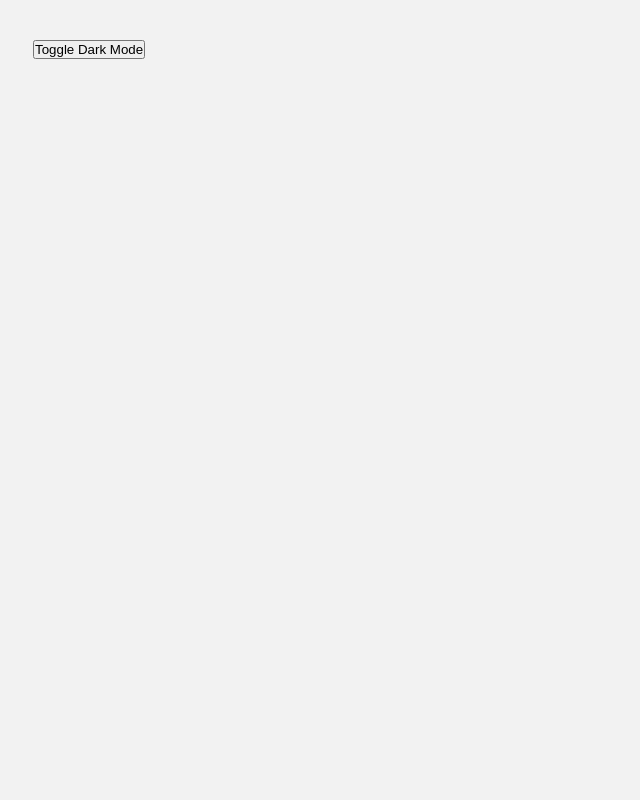
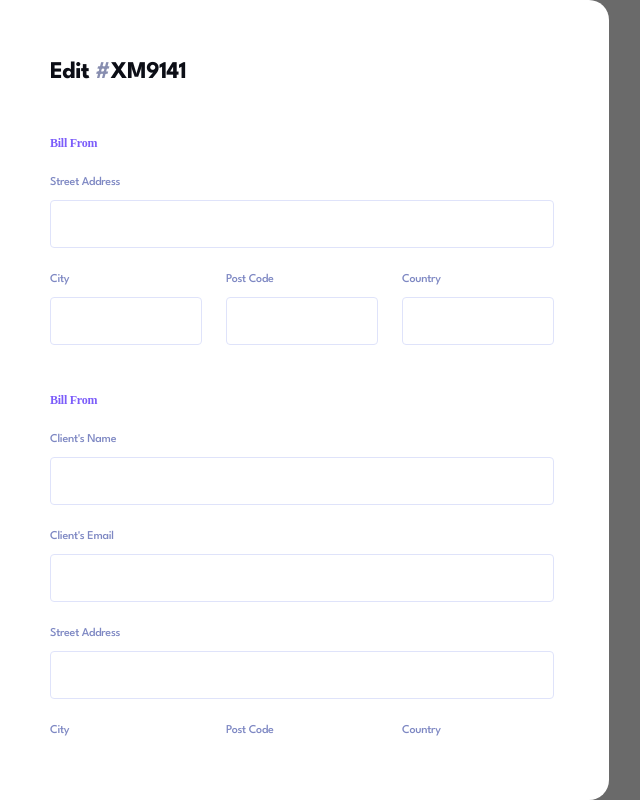
Before and after one commit to bliss-armah/invoice-app, a React (Vite) app: page / in a window 1280 px wide. Shown: the whole page, without its empty margins (31-671 px from the left). Built offline with nearby package versions, Linux system fonts and the light colour scheme.

Commit message:
invoice edit form styled

```diff
--- a/src/App.jsx
+++ b/src/App.jsx
@@ -1,4 +1,5 @@
 import { useState } from "react";
+import Edit from "./components/editInvoiceForm/Edit";
 
 function App() {
   // Darkmode Effect
@@ -9,14 +10,14 @@ function App() {
 
   return (
     <div className={`App ${darkMode ? 'dark' : 'light'}`}>
-
-      {/* Darkmode button */}
+{/*
       <button
         style={{ position: "absolute", top: "5%", left: "5%", zIndex: "200" }}
         onClick={toggleDarkMode}
       >
         Toggle Dark Mode
-      </button>
+      </button> */}
+      <Edit/>
 
     </div>
   );
--- /dev/null
+++ b/src/components/cartItem/cart.css
@@ -0,0 +1,52 @@
+
+.items-title{
+    margin-top: 35px;
+    font-style: normal;
+font-weight: 700;
+font-size: 18px;
+line-height: 32px;
+letter-spacing: -0.375px;
+color: #777F98;
+}
+h5{
+    text-transform: capitalize;
+}
+.headings{
+    display: grid;
+    grid-template-columns: 241px 46px 56px 56px;
+    gap: 16px;
+
+}
+.mag{
+    margin-left: 24px;
+}
+
+.item-inputs{
+    display: grid;
+    grid-template-columns: 214px 46px 100px 96px;
+    gap: 16px;
+    margin-bottom: 2px;
+}
+
+.item-text{
+    display: flex;
+    justify-content: space-between;
+    align-items: center;
+}
+
+.item-btn{
+    width: 100%;
+    height: 48px;
+    margin-top: 18px;
+    border: none;
+    border-radius: 24px;
+    background: var( --color-background);
+    font-style: normal;
+font-weight: 700;
+font-size: 12px;
+line-height: 15px;
+text-align: center;
+text-transform: capitalize;
+letter-spacing: -0.25px;
+color: var(--color-light-purple-gray);
+}
--- /dev/null
+++ b/src/components/cartItem/index.jsx
@@ -0,0 +1,42 @@
+import React from 'react'
+import './cart.css'
+import bin from "../../../public/assets/icon-delete.svg"
+
+
+const index = () => {
+  return (
+    <div>
+        <h4 className='items-title'>Item List</h4>
+         <div className="item">
+            <div className="headings">
+                <h5 className='form-title'>item name</h5>
+                <h5 className='form-title'>qty.</h5>
+                <h5 className='form-title'>price</h5>
+                <h5 className=' form-title mag' >total</h5>
+            </div>
+
+            <div className="item-inputs">
+                <input type="text" />
+                <input type="text" />
+                <input type="text" />
+                <div className="item-text">
+                    <h4>156.00</h4>
+                    <img src={bin} alt="" />
+                </div>
+            </div>
+            <div className="item-inputs">
+                <input type="text" />
+                <input type="text" />
+                <input type="text" />
+                <div className="item-text">
+                    <h4>400.00</h4>
+                    <img src={bin} alt="" />
+                </div>
+            </div>
+            <button className='item-btn'>+ add new item</button>
+        </div>
+    </div>
+  )
+}
+
+export default index
--- /dev/null
+++ b/src/components/editInvoiceForm/Edit.css
@@ -0,0 +1,126 @@
+main{
+    width: 100vw;
+    height: 100vh;
+    background: rgba(0, 0, 0, 0.561);
+
+}
+
+.container {
+width: 50%;
+height: 100%;
+background: var(--color-white);
+border-radius: 0px 20px 20px 0px;
+display: flex;
+justify-content: flex-end;
+}
+.form-content {
+    margin: 56px 20px 56px;
+    display: flex;
+    flex-direction: column;
+}
+
+.title{
+    font-style: normal;
+font-weight: 700;
+font-size: 24px;
+line-height: 32px;
+margin-left: 159px;
+
+letter-spacing: -0.5px;
+
+color: #0C0E16;
+}
+
+
+
+.form-container{
+    margin-left: 159px;
+    padding-right: 35px;
+    height: 98%;
+    overflow-y: scroll;
+
+}
+.titleh{
+    color: var(--color-purple-gray);
+}
+
+.bill-form-container{
+    margin-top: 48px;
+    width: 504px;
+}
+
+.form-title-head{
+    font-family: 'Spartan';
+font-style: normal;
+font-weight: 700;
+font-size: 12px;
+line-height: 15px;
+letter-spacing: -0.25px;
+color: var(--color-purple);
+text-transform: capitalize;
+}
+.form-title{
+    font-style: normal;
+font-weight: 500;
+font-size: 12px;
+line-height: 15px;
+letter-spacing: -0.25px;
+color: var(--color-light-purple-gray);
+text-transform: capitalize;
+margin-top: 24px;
+}
+
+input{
+    width: 100%;
+    height: 48px;
+    margin-top: 10px;
+    background: #FFFFFF;
+border: 1px solid var(--color-light);
+border-radius: 4px;
+font-weight: 700;
+font-size: 12px;
+line-height: 15px;
+letter-spacing: -0.25px;
+color: #0C0E16;
+text-transform: uppercase;
+padding: 15px;
+}
+input:focus {
+	outline: none;
+  	border: 1px solid var(--color-light-purple);
+}
+
+.address{
+    display: flex;
+    justify-content: space-between;
+}
+
+.address input{
+    width: 152px;
+}
+.invoice{
+    margin-top: 48px;
+    width: 504px;
+}
+.invoice-row{
+    display: flex;
+    justify-content: space-between;
+}
+input[type="date"]{
+width: 240px;
+}
+select{
+    width: 240px;
+    height: 48px;
+    margin-top: 10px;
+    background: #FFFFFF;
+border: 1px solid var(--color-light);
+border-radius: 4px;
+font-weight: 700;
+font-size: 12px;
+line-height: 15px;
+letter-spacing: -0.25px;
+color: #0C0E16;
+text-transform: uppercase;
+padding: 15px;
+}
--- /dev/null
+++ b/src/components/editInvoiceForm/Edit.jsx
@@ -0,0 +1,88 @@
+import React from 'react'
+import './Edit.css'
+import Cartitem from '../cartItem'
+
+const Edit = () => {
+  return (
+    <main>
+        <section className="container">
+            <div className="form-content">
+
+
+        <h4 className='title'>Edit <span className='titleh'>#</span>XM9141</h4>
+        <form className='form-container'>
+        <div className="bill-form-container">
+        <h4 className='form-title-head'>bill from</h4>
+        <p className='form-title'>street address</p>
+        <input type="text"  />
+        <div className="address">
+            <div>
+            <p className='form-title'>city</p>
+        <input type="text"  />
+            </div>
+            <div>
+            <p className='form-title'>post code</p>
+        <input type="text"  />
+            </div>
+            <div>
+            <p className='form-title'>country</p>
+        <input type="text" />
+            </div>
+        </div>
+        </div>
+        <div className="bill-form-container">
+        <h4 className='form-title-head'>bill from</h4>
+        <p className='form-title'>client's name</p>
+        <input type="text"  />
+        <p className='form-title'>client's email</p>
+        <input type="text"  />
+        <p className='form-title'>street address</p>
+        <input type="text"  />
+
+        <div className="address">
+            <div>
+            <p className='form-title'>city</p>
+        <input type="text"  />
+            </div>
+            <div>
+            <p className='form-title'>post code</p>
+        <input type="text"  />
+            </div>
+            <div>
+            <p className='form-title'>country</p>
+        <input type="text" />
+            </div>
+        </div>
+        </div>
+        <div className="invoice">
+            <div className="invoice-row">
+            <div>
+        <p className='form-title'>invoice date</p>
+        <input type="date" />
+            </div>
+            <div>
+        <p className='form-title'>payment terms</p>
+        <select name="day" id="day">
+  <option value="net 1 day">net 1 day</option>
+  <option value="net 7 day">net 7 days</option>
+  <option value="net 14 day">net 14 days</option>
+  <option value="net 30 day">net 30 days</option>
+</select>
+            </div>
+            </div>
+
+            <div>
+        <p className='form-title'>project description</p>
+        <input type="text" />
+            </div>
+        </div>
+        <Cartitem/>
+
+        </form>
+        </div>
+        </section>
+    </main>
+  )
+}
+
+export default Edit
--- a/src/index.css
+++ b/src/index.css
@@ -40,6 +40,7 @@ body {
 .App {
   width: 100vw;
   height: 100vh;
+  /* max-width: 1440px; */
 }
 
 /* light background */
```
